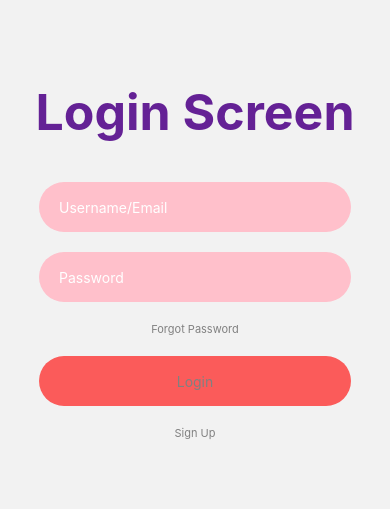
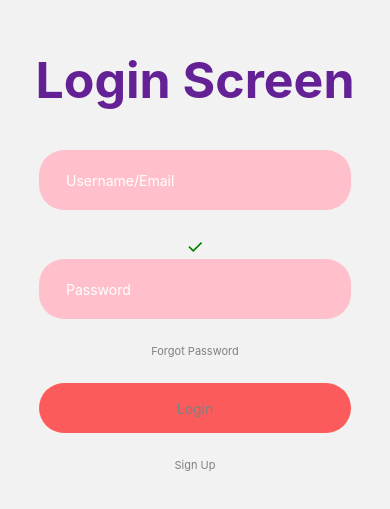
Before and after one commit to anthony-aleman/SerenaApp, a React Native app in the folder sirena/: screen /Login in a window 390 px wide. Shown: the part 161-670 px from the top of the page. Built offline with nearby package versions, Linux system fonts and the light colour scheme.

Commit message:
added notifications for text inputs
-notification and validation for email input
-notification and validation for password input

```diff
--- a/sirena/components/forgotPassword.js
+++ b/sirena/components/forgotPassword.js
@@ -54,6 +54,8 @@ const ForgotPasswordScreen = ({navigation}) => {
                 value={email}
                 onChangeText={(text) => validateEmail(text)}/>
 
+
+          </View>
             {/* Display error/validation icon*/}
 
             {error !== null && ( error ?
@@ -66,8 +68,6 @@ const ForgotPasswordScreen = ({navigation}) => {
             {/* Error message */}
 
             {error ? <Text style={{ color: 'red' }}>{error}</Text> : null}
-          </View>
-
 
 
           <TouchableOpacity
--- a/sirena/components/login.js
+++ b/sirena/components/login.js
@@ -7,6 +7,9 @@ import {
     StyleSheet,
     StatusBar
 } from "react-native";
+
+import validator from 'validator';
+
 const LoginScreen = ({navigation}) => {
 
     const onPressLogin = () => {
@@ -18,7 +21,37 @@ const LoginScreen = ({navigation}) => {
 
     const [email, setEmail] = useState('');
     const [password, setPassword] = useState('');
+    const [emailError, setEmailError] = useState('');
+    const [passwordError, setPasswordError] = useState(null);
     const [loading, setLoading] = useState(false);
+
+    const validateEmail = (input) => {
+      setEmail(input);
+      // check if email is valid
+      if (!input) {
+        setEmailError('Email is required.');
+        return false;
+      } else if (validator.isEmail(input)) {
+        setEmailError('');
+      } else {
+        setEmailError('Email is invalid.');
+        return false;
+      }
+    };
+
+    const validatePassword = (input) => {
+      setPassword(input);
+      // check if password is valid
+      if (!input) {
+        setPasswordError('Password is required.');
+        return false;
+      } else if (input.length < 8) {
+        setPasswordError('Password must be at least 8 characters.');
+        return false;
+      } else {
+        setPasswordError('');
+      }
+    };
 
     return (
       <>
@@ -33,17 +66,54 @@ const LoginScreen = ({navigation}) => {
               style={styles.inputText}
               label="Email"
               placeholder="Username/Email"
-              onChangeText={text => setEmail(text)}
+              onChangeText={text => validateEmail(text)}
               />
 
+
+
   </View>
+  <View>
+  {/* Display error/validation icon*/}
+
+  {emailError !== null && ( emailError ?
+
+              ( <Text style={styles.invalidMark}>✗</Text>)
+              :
+              ( <Text style={styles.validMark}>✓</Text>))}
+
+
+              {/* Error message */}
+
+              {emailError ? <Text style={{ color: 'red' }}>{emailError}</Text> : null}
+
+  </View>
+
+
   <View style={styles.inputView}>
             <TextInput
             style={styles.inputText}
             placeholder="Password"
-            onChangeText={text => setPassword(text)}
+            onChangeText={text => validatePassword(text)}
             />
   </View>
+
+  <View>
+  {/* Display error/validation icon*/}
+
+  {passwordError !== null && ( passwordError ?
+
+              ( <Text style={styles.invalidMark}>✗</Text>)
+              :
+              ( <Text style={styles.validMark}>✓</Text>))}
+
+
+              {/* Error message */}
+
+              {passwordError ? <Text style={{ color: 'red' }}>{passwordError}</Text> : null}
+
+  </View>
+
+
 
 
         <TouchableOpacity
@@ -91,15 +161,15 @@ const LoginScreen = ({navigation}) => {
       width:"80%",
       backgroundColor:"#FFC0CB",
       borderRadius:25,
-      height:50,
-      marginBottom:20,
+      height:60,
+      marginBottom:25,
       justifyContent:"center",
-      padding:20
+      padding:27,
       },
 
       inputText:{
       height:50,
-      color:"white"
+      color:"white",
       },
 
       //Button styling
@@ -120,9 +190,23 @@ const LoginScreen = ({navigation}) => {
         height:50,
         alignItems:"center",
         justifyContent:"center",
-        marginTop:20,
-        marginBottom:20
+        marginTop:25,
+        marginBottom:25
       },
+
+      invalidMark:{
+        flex: 3,
+        color:"red",
+        fontSize: 20,
+        marginLeft: 5,
+      },
+
+    validMark:{
+      flex: 1,
+      flexDirection: 'row',
+        color:"green",
+        fontSize: 20,
+    },
     });
 
 export default LoginScreen;
```
